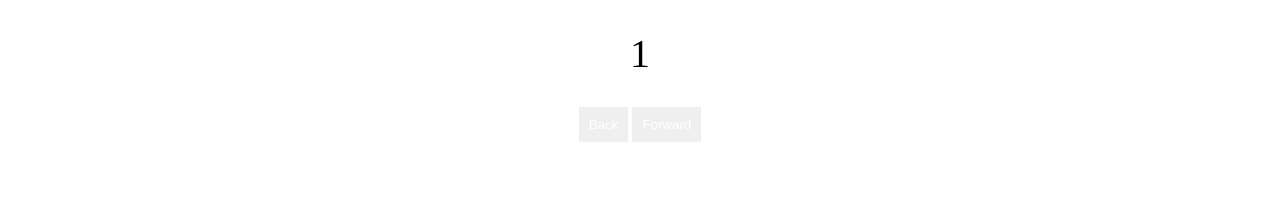
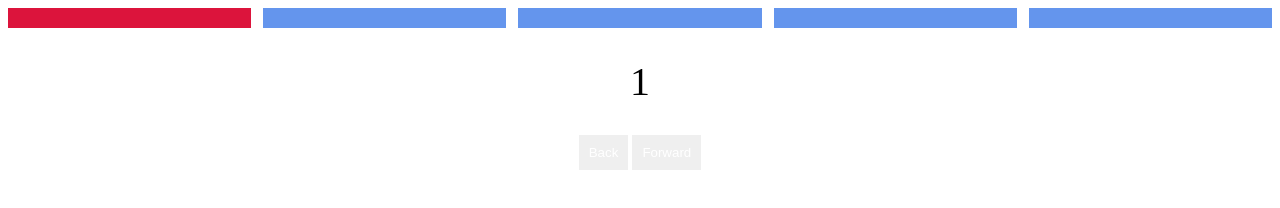
Before and after one commit to christinab980/Curriculum-, a plain HTML site: page Assignments/Progress Tracker/index.html in a window 1280 px wide. Drawn offline with Linux system fonts and the light colour scheme.

Commit message:
css updating flexboxs

```diff
--- a/Assignments/Progress Tracker/styles.css
+++ b/Assignments/Progress Tracker/styles.css
@@ -1,12 +1,13 @@
-.progess {
+.progress {
   column-gap: 12px;
   display: flex;
 }
 
-.progess div {
+.progress div {
   background-color: cornflowerblue;
-  height: 20px;
-  flex: 1;
+  display: flex;
+  width: 100%;
+  padding: 10px
 }
 
 .progress div.active {
@@ -18,7 +19,7 @@ main {
 }
 
 button {
-  padding:10px;
+  padding: 10px;
   border: 0;
   color: white;
 }
```
